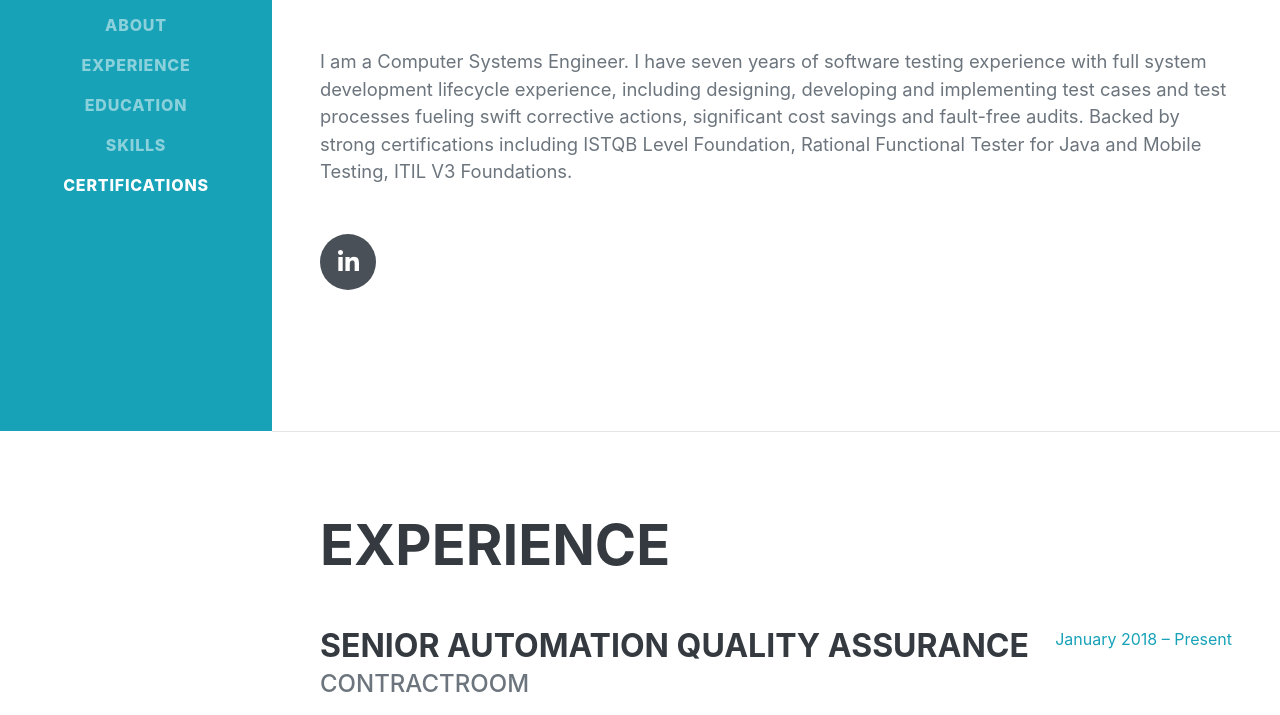
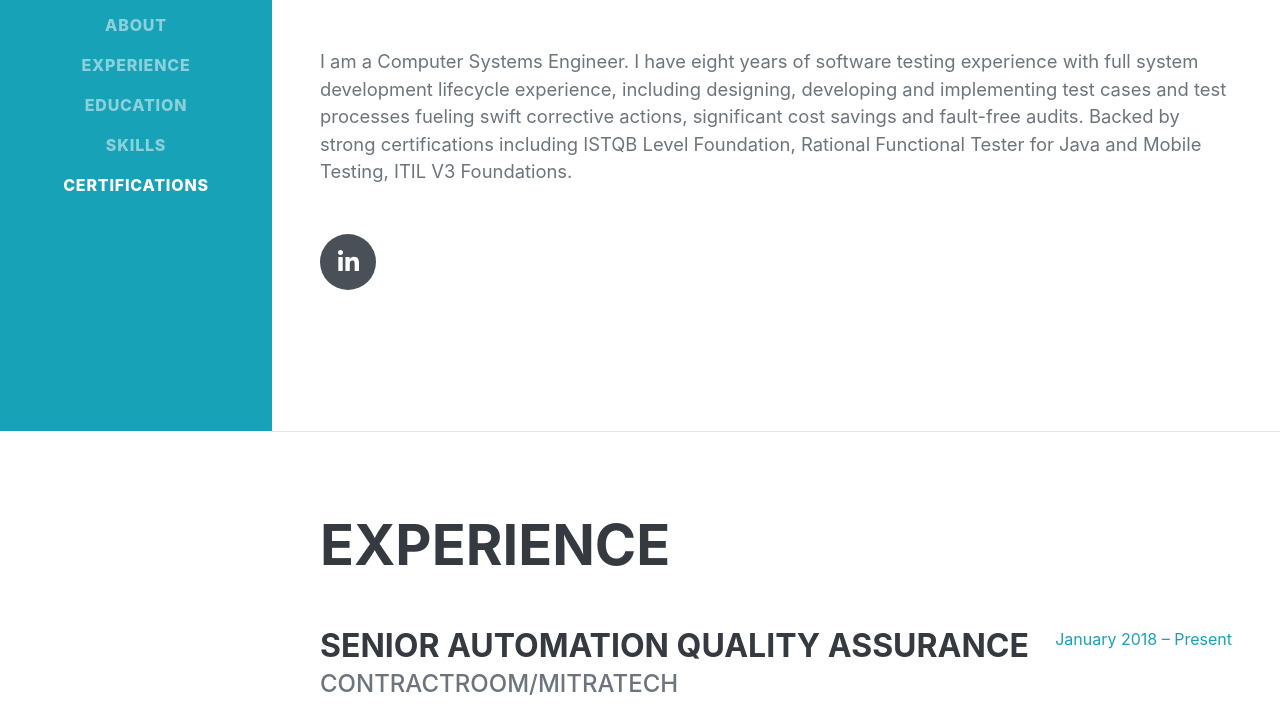
Before and after one commit to jemorape/CV, a plain HTML site: page index.html in a window 1280 px wide. Shown: the part 369-1084 px from the top of the page. Drawn offline with nearby package versions, Linux system fonts and the light colour scheme; a web font is replaced by a local one.

Commit message:
Update_cv
Update years and companies

```diff
--- a/index.html
+++ b/index.html
@@ -46,7 +46,7 @@
                         Guadalajara Jalisco · (352) 111- 4989 ·
                         <a href="mailto:name@email.com">jemora90@gmail.com</a>
                     </div>
-                    <p class="lead mb-5" align=”justify”>I am a Computer Systems Engineer. I have seven years of software testing experience with full system development lifecycle experience, including designing, developing and implementing test cases and test processes fueling swift corrective actions, significant cost savings and fault-free audits. Backed by strong certifications including ISTQB Level Foundation, Rational Functional Tester for Java and Mobile Testing, ITIL V3 Foundations.</p>
+                    <p class="lead mb-5" align=”justify”>I am a Computer Systems Engineer. I have eight years of software testing experience with full system development lifecycle experience, including designing, developing and implementing test cases and test processes fueling swift corrective actions, significant cost savings and fault-free audits. Backed by strong certifications including ISTQB Level Foundation, Rational Functional Tester for Java and Mobile Testing, ITIL V3 Foundations.</p>
                     <div class="social-icons">
                         <a class="social-icon" href="https://www.linkedin.com/in/jes%C3%BAs-eduardo-mora-p%C3%A9rez-194b6249/"><i class="fab fa-linkedin-in"></i></a>
                     </div>
@@ -60,7 +60,7 @@
                     <div class="d-flex flex-column flex-md-row justify-content-between mb-5">
                         <div class="flex-grow-1">
                             <h3 class="mb-0">Senior Automation Quality Assurance</h3>
-                            <div class="subheading mb-3">ContractRoom</div>
+                            <div class="subheading mb-3">ContractRoom/Mitratech</div>
 
                             <ul class="fa-ul mb-0">
                                 <li>
```
